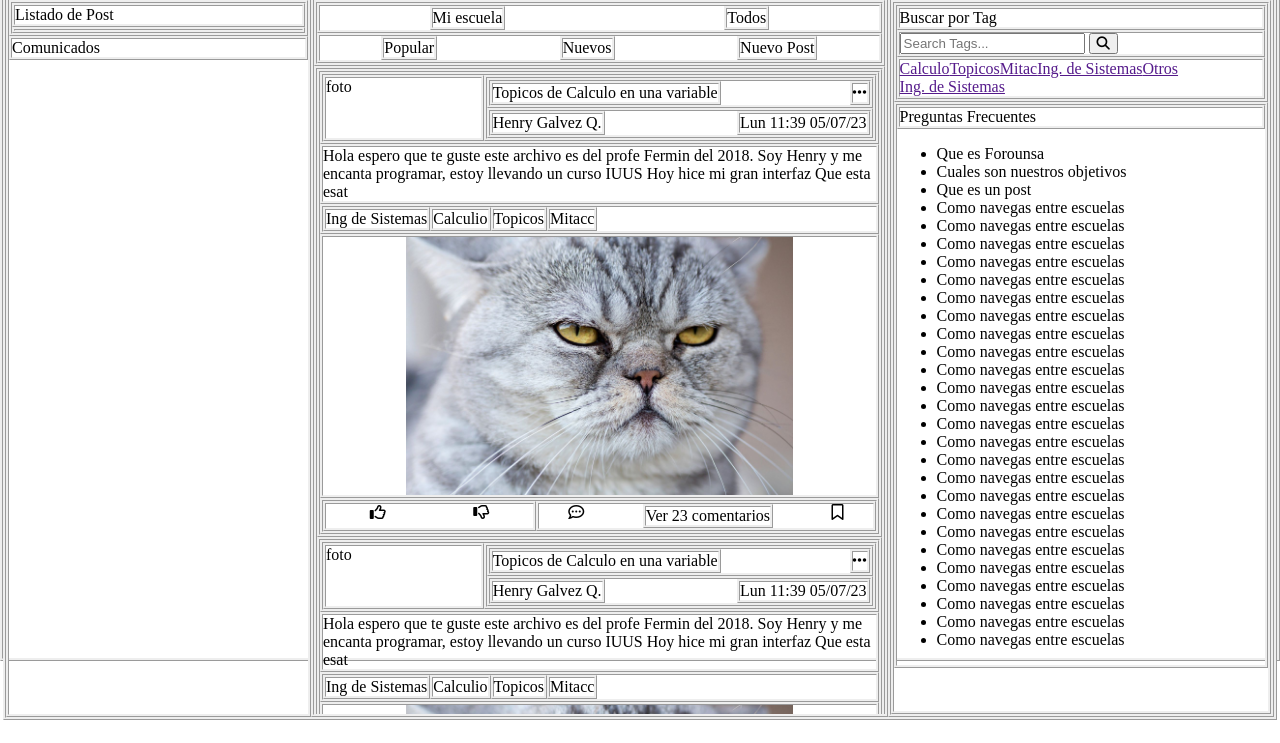
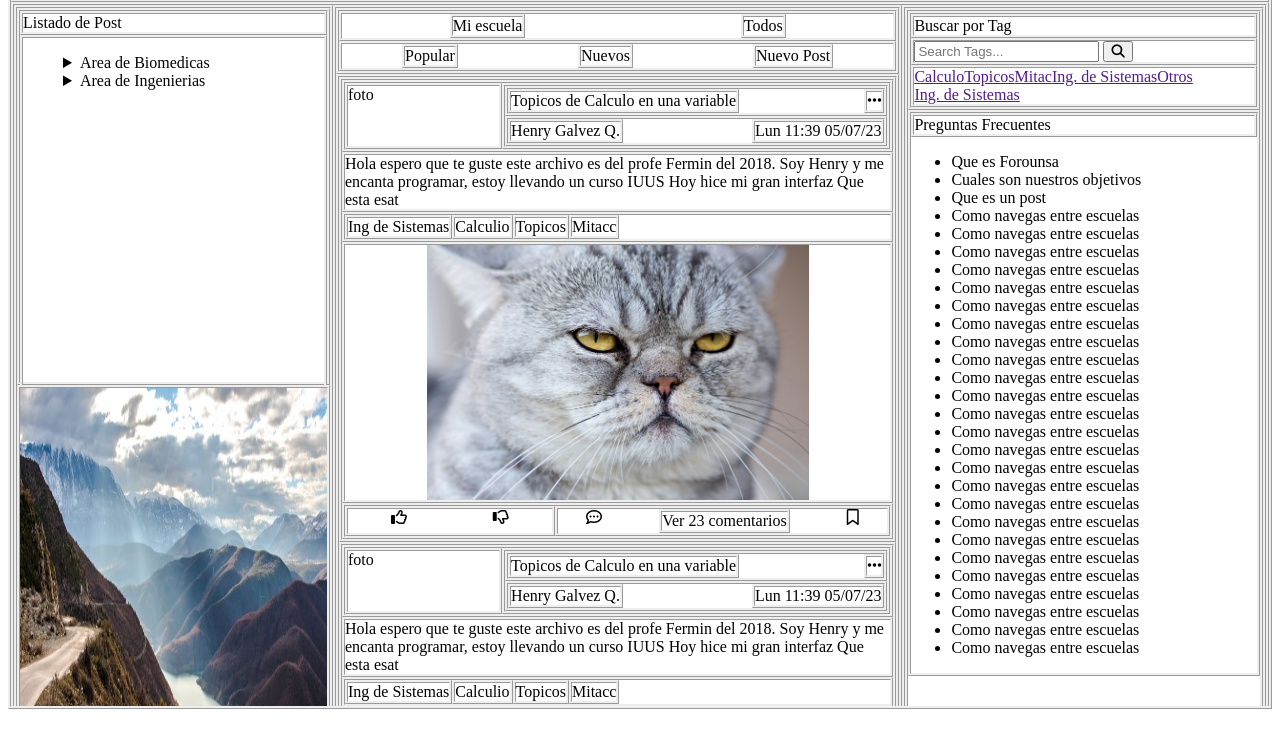
Before and after one commit to stevenAnto/flexB, a plain HTML site: page forUnsa2.html in a window 1280 px wide. Shown: the part 65-808 px from the top of the page. Drawn offline with Linux system fonts and the light colour scheme.

Commit message:
se arreglo los overflow de html y body con hidde

```diff
--- a/estilos3.css
+++ b/estilos3.css
@@ -1,8 +1,7 @@
 /*el documento ocupara toda la pagina*/
 html, body{
   height:100%;
-  margin:0;
-  padding::0;
+  overflow-y:hidden;
 }
 div {
   border:ridge;
@@ -10,7 +9,10 @@ div {
 .containerGeneral{
   display:flex;
   flex-direction:column;
-  height:90%;
+  height:95%;
+  margin:0;
+  padding:0;
+  overflow-y:hidden;
 }
 
 .header{
@@ -94,6 +96,8 @@ div {
 }
 .interiorIcones{
   display:flex;
+  width:65%;
+  justify-content:space-around;
 
 }
 /*Tambien podriamos usar align-self:center*/
@@ -116,3 +120,15 @@ div {
   position:sticky;
   top:0;
 }
+.tree{
+  list-style:None;
+}
+.listadoPost{
+  height:50%;
+}
+.listadoPostDetalle{
+  height:100%;
+}
+.comunicados{
+  height:50%;
+}
--- a/forUnsa2.html
+++ b/forUnsa2.html
@@ -52,9 +52,39 @@
       <div class="leftcolum">
         <div class="listadoPost">
           <div class="listadoPostTitulo">Listado de Post</div>
-          <div class="listadoPostDetalle"></div>
+          <div class="listadoPostDetalle">
+            <ul class="tree">
+              <li>
+                <details>
+                  <summary>Area de Biomedicas</summary>
+                  <ul>
+                    <li>Facultad de Medician</li>
+                    <li>Facultad de Biologia</li>
+                  </ul>
+                </details>
+              </li>
+              <li>
+                <details>
+                  <summary>Area de Ingenierias</summary>
+                  <ul>
+                    <li>
+                      <details>
+                        <summary>Fac. de Ingenieras de Procesos y Produccion</summary>
+                        <ul>
+                          <li>Esc. de Ing. de Sistemas</li>
+                          <li>Esc. de Ing Electronica</li>
+                        </ul>
+                      </details>
+                    </li>
+                  </ul>
+                </details>
+              </li>
+            </ul>
           </div>
-        <div class="comunicados">Comunicados</div>
+        </div>
+        <div class="comunicados">
+          <img src="img_mountains_wide.jpg" width="100%" height="100%" alt="">
+        </div>
       </div>
       <div class="midcolum">
         <div class="midcolumHeader">
@@ -237,7 +267,7 @@
         </div>
       </div>
       <div class="rightcolum">
-        <div class="columnside" >
+        <div class="columnside">
           <div class="containerTags">
             <div>Buscar por Tag</div>
             <div>
```
Also changed, not shown: img_mountains_wide.jpg (added), img_nature_wide.jpg (added), img_snow_wide.jpg (added). Lines whose indentation alone changed are shown as unchanged.
